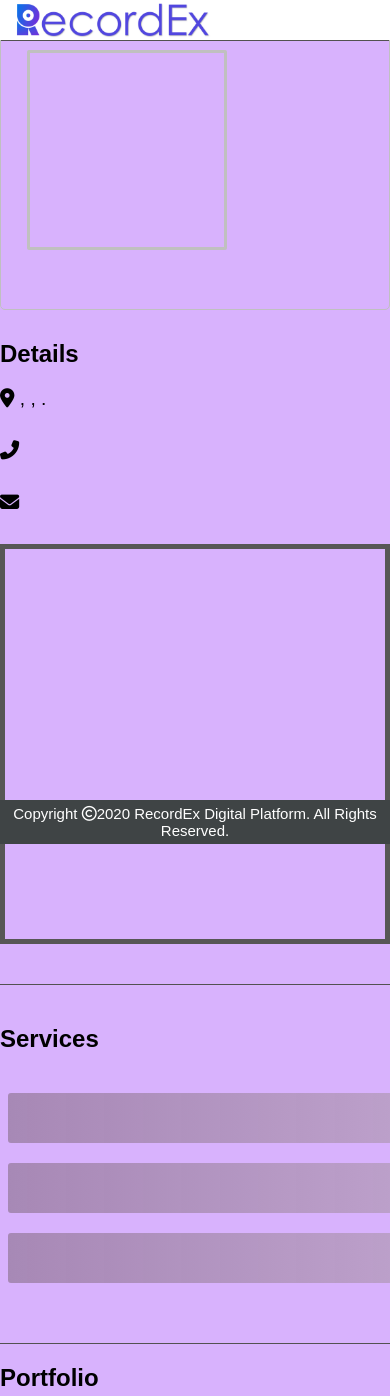
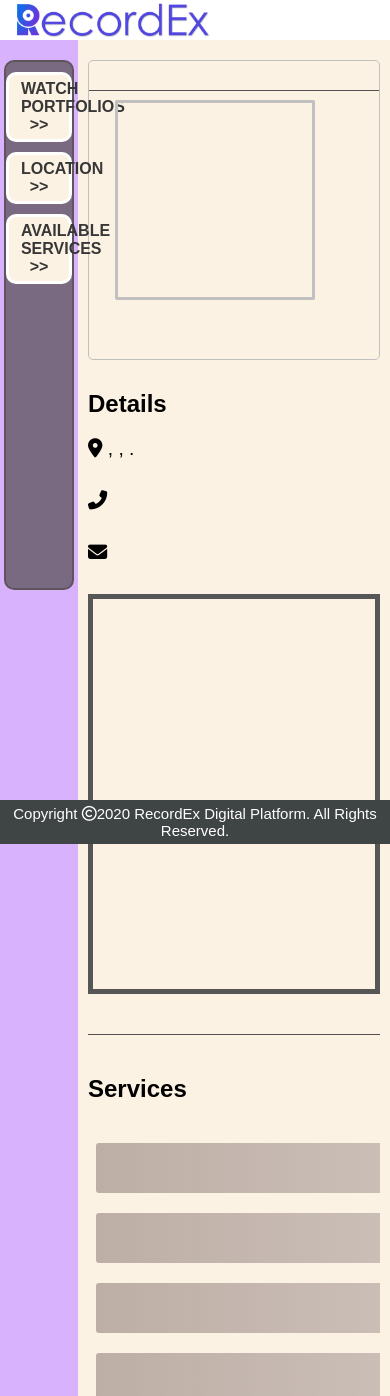
Before and after one commit to Avishka1998/REX-PROJECT, a PHP site: page /REX/view/studio/other_studio_prof.php in a window 390 px wide. Shown: the top 1396 px of the page. Run offline with PHP 8.4, Linux system fonts and the light colour scheme; the template is opened without the code that fills it, so the values that code supplies are empty; some libraries are stand-ins or nearby versions.

Commit message:
Mobile number validation

```diff
--- a/css/customer/edit_cust_details.css
+++ b/css/customer/edit_cust_details.css
@@ -114,7 +114,7 @@ h2{
 }
 
 
-.form-container input[type=text], .form-container input[type=password] {
+.form-container input[type=text],.form-container input[type=tel], .form-container input[type=password] {
   width: 100%;
   padding: 15px;
   margin: 5px 0 22px 0;
@@ -123,11 +123,10 @@ h2{
 }
 
 
-.form-container input[type=text]:focus, .form-container input[type=password]:focus {
+.form-container input[type=text]:focus,.form-container input[type=tel]:focus, .form-container input[type=password]:focus {
   background-color: #ddd;
   outline: none;
 }
-
 
 .form-container .btn {
   background-color: #8100fa;
--- a/css/studio/edit_studio_details.css
+++ b/css/studio/edit_studio_details.css
@@ -89,7 +89,7 @@ select{
   background: #f1f1f1;
 }
 
-.form-container input[type=text], .form-container input[type=password] {
+.form-container input[type=text],.form-container input[type=tel], .form-container input[type=password] {
   width: 100%;
   padding: 15px;
   margin: 5px 0 22px 0;
@@ -98,7 +98,7 @@ select{
 }
 
 
-.form-container input[type=text]:focus, .form-container input[type=password]:focus, {
+.form-container input[type=text]:focus,.form-container input[type=tel]:focus, .form-container input[type=password]:focus, {
   background-color: #ddd;
   outline: none;
 }
--- a/view/cust_reg.php
+++ b/view/cust_reg.php
@@ -35,7 +35,7 @@
 
         <div class="textfield">
           <!-- <input type="text" required name="tele_no"> -->
-          <input type="text" name="tele_no">
+          <input type="tel" name="tele_no" pattern="[0-9]{10}">
           <span></span>
           <label>Mobile Number</label>
         </div>
--- a/view/customer/cust_profile.php
+++ b/view/customer/cust_profile.php
@@ -83,7 +83,7 @@ session_start();
 		<div class="modal" id="myForm">
 		  <form action=<?php echo "../../controller/customer/cust_profile_edit_controller.php?c_id=$user_id"?> class="form-container animate" method="post">
 
-		    <input type="text" value=<?php echo $record['tele_no']?> name="tele_no" >
+		    <input type="tel" value=<?php echo $record['tele_no']?> name="tele_no" pattern="[0-9]{10}">
 
 		    <button type="submit_phone" class="btn" name="submit_phone">Save</button>
 		    <button type="button" class="btn cancel" onclick="document.getElementById('myForm').style.display='none'">Close</button>
--- a/view/studio/other_studio_prof.php
+++ b/view/studio/other_studio_prof.php
@@ -47,7 +47,17 @@ if(isset($_GET['studio_id'])){
 </head>
 <body>
 	<div class="nav"><?php require_once('../../inc/stu_dash_navbar.php');?></div>
-	<main>
+	<div class="row">
+
+	<div class="secondary">
+	  <div class="btnbox">
+		<a href="#portfolio" id="portbtn">Watch Portfolios >></a>
+		<a href="#details">Location >></a>
+		<a href="#services" id="servicebtn">Available Services >></a>
+	  </div>
+	</div>
+
+	<div class="primary">
 	<div class="container">
 		<div class="cover" style="background-image: url(<?php echo $cover_url?>);">
 
@@ -60,7 +70,7 @@ if(isset($_GET['studio_id'])){
 	  <p><?php echo $description;?></p>
 	</div>
 
-	<div class="container details">
+	<div class="container details" id="details">
 		  <h2>Details</h2>
 		  <div class="detailist">
           <div class="place">
@@ -93,16 +103,20 @@ if(isset($_GET['studio_id'])){
 		  <div id="map"></div>
 	</div>
 
-	<div class="container" style="top: 10%; padding-bottom: 5%">
+	<div id="services" class="container" style="top: 10%; padding-bottom: 5%">
 		<h2>Services</h2>
 		<div class="service clearfix">
 		  <a href="#">Recording</a>
 		  <a href="#">Mixing</a>
 		  <a href="#">Dubbing</a>
+		  <a href="#">Masterring</a>
+		  <a href="#">Editing</a>
+		  <a href="#">Audio Production</a>
+		  <a href="#">Video Production</a>
 		</div>
 	</div>
 
-	<div class="container portfolio">
+	<div class="container portfolio" id="portfolio">
 		<h2>Portfolio</h2>
 		<div class="video">
 		<iframe width="320" height="240" poster="../../img/studio-mic.jpg" controls src="https://www.youtube.com/embed/<?php echo $port_record['port1']?>" type="video/mp4">
@@ -124,8 +138,8 @@ if(isset($_GET['studio_id'])){
 		</iframe>
 		</div>
 	</div>
-
-	</main>
+	</div>
+	</div>
 	<?php require_once('../../inc/minfooter.php');?>
 </body>
 </html>
--- a/view/studio/studio_profile.php
+++ b/view/studio/studio_profile.php
@@ -161,7 +161,7 @@ session_start();
 		  <form action="<?php echo "../../controller/studio/studio_profile_edit_controller.php?s_id=$user_id"?>" class="form-container animate" method="post">
 
 		    <label for="text"><b>Contact No</b></label>
-		    <input type="text" value="<?php echo $record['s_tele_no'];?>" name="tele_no" >
+		    <input type="tel" value="<?php echo $record['s_tele_no'];?>" name="tele_no" pattern="[0-9]{10}">
 
 		    <button type="submit_phone" class="btn" name="submit_phone">Save</button>
 		    <button type="button" class="btn cancel" onclick="document.getElementById('noForm').style.display='none'">Close</button>
--- a/view/studio_reg_1.php
+++ b/view/studio_reg_1.php
@@ -41,7 +41,7 @@
 
         <div class="textfield">
           <!-- <input type="Number" required name="h_tele_no"> -->
-          <input type="Number" name="h_tele_no">
+          <input type="tel" name="h_tele_no" pattern="[0-9]{10}">
           <span></span>
           <label>Mobile Number</label>
         </div>
--- a/view/studio_reg_2.php
+++ b/view/studio_reg_2.php
@@ -109,7 +109,7 @@
 
         <div class="textfield">
           <!-- <input type="Number" required name="s_tele_no"> -->
-          <input type="Number" name="s_tele_no">
+          <input type="tel" name="s_tele_no" pattern="[0-9]{10}">
           <span></span>
           <label>Telephone Number</label>
         </div>
```
